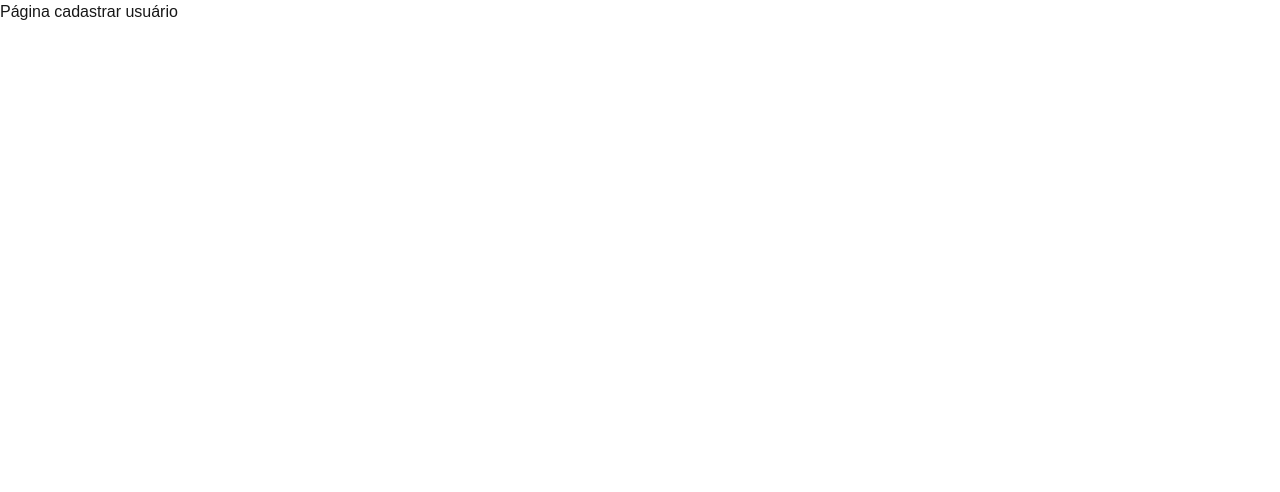
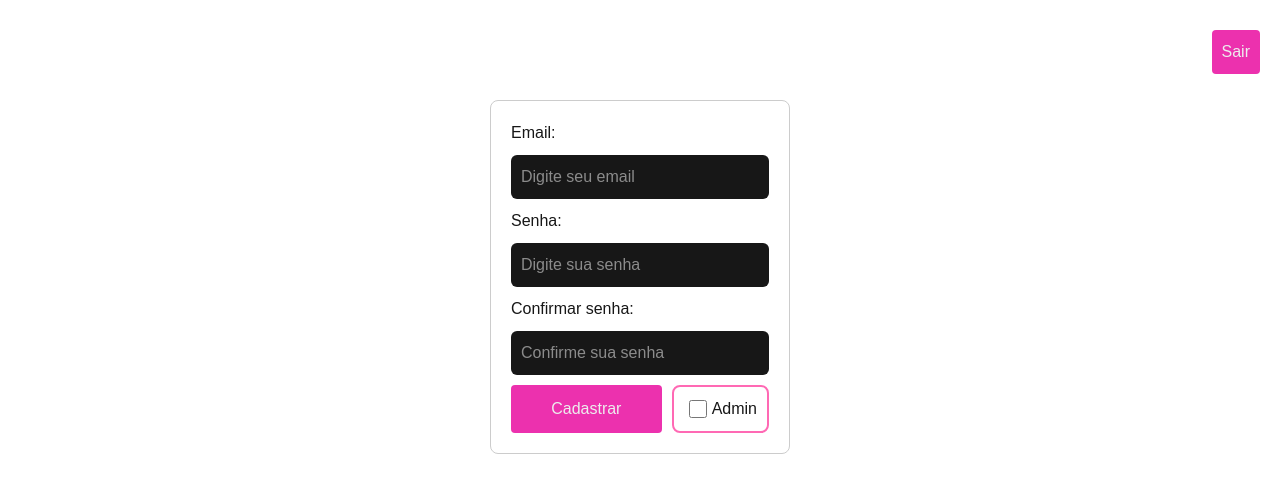
Before and after one commit to ycarogb/resumopedidoReact, a Next.js app: page /cadastrar-usuario in a window 1280 px wide. Shown: the top 492 px of the page. Built offline with nearby package versions, Linux system fonts and the light colour scheme.

Commit message:
Implementa tela de cadastro de usuários
Esse commit tambem altera o objeto de autenticação que é enviado para o localStorage

```diff
--- a/src/app/LoginForm.js
+++ b/src/app/LoginForm.js
@@ -16,12 +16,15 @@ function LoginForm() {
   const handleSubmit = (e) => {
     e.preventDefault();
 
-    const usuarioValido = usuariosCadastrados.some(
+    const usuarioValido = usuariosCadastrados.find(
       (login) => login.email === email && login.password === password
     );
 
     if (usuarioValido) {
-      const dadosAutenticacao = { isLoggedIn: true };
+      const dadosAutenticacao = {
+        isLoggedIn: true,
+        funcaoUsuario: usuarioValido.role,
+      };
       localStorage.setItem("auth", JSON.stringify(dadosAutenticacao));
       window.alert("Login realizado com sucesso!");
       router.push("/admin");
@@ -32,6 +35,10 @@ function LoginForm() {
 
   const handleRecuperarSenha = () => {
     router.push("/recuperar-senha");
+  };
+
+  const handleCadastrarUsuario = () => {
+    router.push("/cadastrar-usuario");
   };
 
   return (
@@ -81,11 +88,20 @@ function LoginForm() {
             />
           </div>
           <Button label="Entrar" type="submit" />
-          <Button
-            label="Recuperar senha"
-            type="button"
-            onclick={handleRecuperarSenha}
-          />
+          <div style={{ display: "flex", gap: 10, marginTop: 5 }}>
+            <Button
+              label="Recuperar senha"
+              type="button"
+              onclick={handleRecuperarSenha}
+              style={{ width: "50%", padding: 10, marginTop: 10 }}
+            />
+            <Button
+              label="Cadastrar usuário"
+              type="button"
+              onclick={handleCadastrarUsuario}
+              style={{ width: "50%", padding: 10, marginTop: 10 }}
+            />
+          </div>
         </form>
         {message && (
           <div className="mt-4 p-3 bg-red-100 border border-red-700 text-red-800 font-semibold text-center rounded-md shadow-sm">
--- a/src/app/cadastrar-usuario/page.js
+++ b/src/app/cadastrar-usuario/page.js
@@ -1,7 +1,145 @@
+"use client";
+import { useRouter } from "next/navigation";
+import Button from "../components/Button";
+import Input from "../components/Input";
+import { useState } from "react";
+import usuariosCadastrados from "../lib/usuarios";
+import { funcoesUsuario } from "../lib/funcoesUsuarios";
+
 const CadastrarUsuario = () => {
+  const [email, setEmail] = useState("");
+  const [password, setPassword] = useState("");
+  const [newPasswordConfirmation, setnewPasswordConfirmation] = useState("");
+  const [isAdmin, setIsAdmin] = useState(false);
+  const router = useRouter();
+
+  const handleVoltarTelaInicial = () => {
+    router.push("/");
+  };
+
+  const validarEmailExistente = () => {
+    var emailJaCadastrado = usuariosCadastrados.some((p) => p.email === email);
+
+    if (emailJaCadastrado) {
+      return window.alert("Email ja está cadastrado no sistema.");
+    }
+  };
+
+  const validarConfirmacaoSenha = () => {
+    const confirmacaoNovaSenhaConfere = newPasswordConfirmation === password;
+    if (!confirmacaoNovaSenhaConfere) {
+      return alert("Confirme com a mesma escolhida em anteriormente!");
+    }
+  };
+
+  const handleSubmit = (e) => {
+    e.preventDefault();
+
+    validarEmailExistente();
+    validarConfirmacaoSenha();
+
+    const novoUsuario = {
+      email: email,
+      password: password,
+      role: isAdmin ? funcoesUsuario.ADMIN : funcoesUsuario.COMUM,
+    };
+
+    usuariosCadastrados.push(novoUsuario);
+
+    window.alert("Usuário cadastrado com sucesso");
+    router.push("/");
+  };
+
   return (
     <>
-      <h1> Página cadastrar usuário </h1>
+      <div style={{ position: "fixed", top: 20, right: 20 }}>
+        <Button label="Sair" type="button" onclick={handleVoltarTelaInicial} />
+      </div>
+      <div
+        style={{
+          maxWidth: 300,
+          margin: "100px auto",
+          padding: 20,
+          border: "1px solid #ccc",
+          borderRadius: 8,
+        }}
+      >
+        <form autoComplete="off" onSubmit={handleSubmit}>
+          <div style={{ marginBottom: 10 }}>
+            <Input
+              type="email"
+              value={email}
+              onChange={(e) => setEmail(e.target.value)}
+              required={true}
+              placeholder={"Digite seu email"}
+              label="Email: "
+            />
+          </div>
+          <div style={{ marginBottom: 10 }}>
+            <Input
+              type="password"
+              value={password}
+              onChange={(e) => setPassword(e.target.value)}
+              required={true}
+              placeholder={"Digite sua senha"}
+              label="Senha: "
+            />
+          </div>
+          <div>
+            <Input
+              type="password"
+              value={newPasswordConfirmation}
+              onChange={(e) => setnewPasswordConfirmation(e.target.value)}
+              required={true}
+              placeholder={"Confirme sua senha"}
+              label="Confirmar senha: "
+            />
+          </div>
+          <div style={{ display: "flex", gap: 10, marginTop: 10 }}>
+            <Button
+              label="Cadastrar"
+              type="submit"
+              style={{ flex: 7, padding: 10 }}
+            />
+
+            <div
+              style={{
+                flex: 3,
+                display: "flex",
+                alignItems: "center",
+                justifyContent: "center",
+                border: "2px solid #ff69b4",
+                borderRadius: 8,
+                padding: 10,
+              }}
+            >
+              <label
+                style={{
+                  display: "flex",
+                  alignItems: "center",
+                  gap: 5,
+                  cursor: "pointer",
+                }}
+              >
+                <Input
+                  type="checkbox"
+                  style={{
+                    width: 18,
+                    height: 18,
+                    cursor: "pointer",
+                    accentColor: "#ff69b4",
+                  }}
+                  checked={isAdmin}
+                  onChange={(p) => setIsAdmin(p.target.checked)}
+                />
+                <span style={{ fontSize: 16, whiteSpace: "nowrap" }}>
+                  Admin
+                </span>
+              </label>
+            </div>
+          </div>
+        </form>
+      </div>
     </>
   );
 };
--- a/src/app/components/Button.js
+++ b/src/app/components/Button.js
@@ -1,8 +1,8 @@
-function Button({ label, type, onclick }) {
+function Button({ label, type, style, onclick }) {
   return (
     <button
       className="botoes"
-      style={{ width: "100%", padding: 10, marginTop: 10 }}
+      style={style ?? { width: "100%", padding: 10, marginTop: 10 }}
       type={type}
       onClick={onclick}
     >
--- a/src/app/components/Input.js
+++ b/src/app/components/Input.js
@@ -1,4 +1,4 @@
-function Input({ type, value, onChange, placeholder, required, label }) {
+function Input({ type, value, onChange, placeholder, required, label, style }) {
   return (
     <>
       <label>{label}</label>
@@ -7,7 +7,7 @@ function Input({ type, value, onChange, placeholder, required, label }) {
         value={value}
         onChange={onChange}
         className="inputs bg-foreground text-background rounded-md"
-        style={{ width: "100%", padding: 10, marginTop: 10 }}
+        style={style ?? { width: "100%", padding: 10, marginTop: 10 }}
         required={required}
         placeholder={placeholder}
         auto-complete="off"
--- /dev/null
+++ b/src/app/lib/funcoesUsuarios.js
@@ -0,0 +1,4 @@
+export const funcoesUsuario = Object.freeze({
+  ADMIN: "Administrador",
+  COMUM: "Comum",
+});
--- a/src/app/lib/usuarios.js
+++ b/src/app/lib/usuarios.js
@@ -1,6 +1,8 @@
+import { funcoesUsuario } from "./funcoesUsuarios";
+
 let usuariosCadastrados = [
-  { email: "teste@teste.com", password: "123456" },
-  { email: "teste2@teste.com", password: "teste2" },
+  { email: "teste@teste.com", password: "123456", role: funcoesUsuario.ADMIN },
+  { email: "teste2@teste.com", password: "teste2", role: funcoesUsuario.COMUM },
 ];
 
 export default usuariosCadastrados;
```
